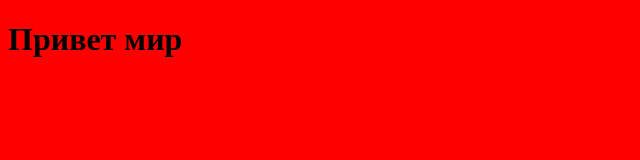
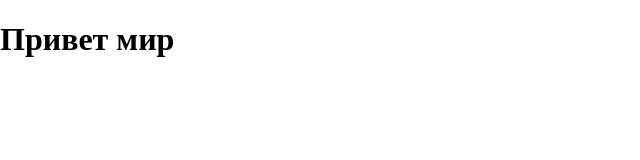
Before and after one commit to garanzhaM/GRID, a website: page index.html in a window 1280 px wide. Shown: the whole page, without its empty margins (0-640 px from the left). Drawn offline with Linux system fonts and the light colour scheme.

Commit message:
подключили стили @imports

```diff
--- a/assets/scss/mixins/_mixins-media.scss
+++ b/assets/scss/mixins/_mixins-media.scss
@@ -1,5 +1,4 @@
-@use "../presets" as *;
-
+// @use "../presets" as *;
 $diff: 0.2px;
 
 /* ul */
--- a/assets/scss/mixins/_mixins.scss
+++ b/assets/scss/mixins/_mixins.scss
@@ -1,4 +1,4 @@
-@use "../presets" as *;
+// @use "../presets" as *;
 
 @mixin text-shortener {
   display: block;
--- a/assets/scss/style.scss
+++ b/assets/scss/style.scss
@@ -16,6 +16,21 @@
 // @use "components/sections/section-posts";
 
 // @use "components/footer/footer";
-body {
-    background-color: red;
-}
+@import "../../libs/normalize.css/normalize";
+
+@import "presets/skin";
+@import "presets/variables";
+
+@import "mixins/extends";
+@import "mixins/mixins-media";
+@import "mixins/mixins";
+
+@import "common/typography";
+@import "common/classes";
+
+@import "components/header/header";
+@import "components/header/header-logo";
+@import "components/header/header-menu";
+@import "components/header/header-navbar";
+@import "components/header/header-overlay";
+@import "components/header/header-content";
```
Also changed, not shown: README.md, assets/css/style.css, assets/css/style.min.css.
